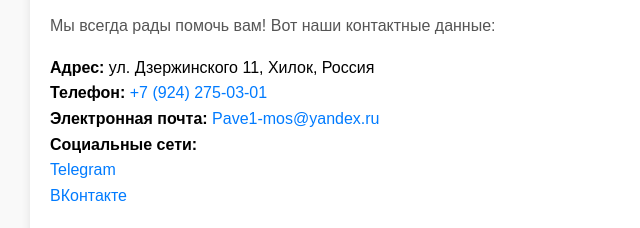
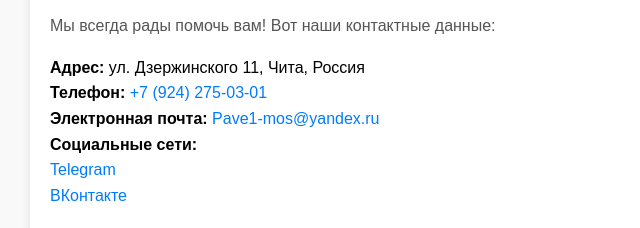
Before and after one commit to paxa4/repo-krossov, a plain HTML site: page index.html in a window 1280 px wide. Shown: the part 2760-2988 px from the top of the page, 30-670 px from the left. Drawn offline with Linux system fonts and the light colour scheme.

Commit message:
Update index.html

```diff
--- a/index.html
+++ b/index.html
@@ -124,7 +124,7 @@
             <h3>О нас</h3>
             <p>Мы всегда рады помочь вам! Вот наши контактные данные:</p>
     <ul>
-        <li><strong>Адрес:</strong> ул. Дзержинского 11, Хилок, Россия</li>
+        <li><strong>Адрес:</strong> ул. Дзержинского 11, Чита, Россия</li>
         <li><strong>Телефон:</strong>  <a href="tel:89242750301">+7 (924) 275-03-01</a> </li>
         <li><strong>Электронная почта:</strong> <a href="mailto:Pave1-mos@yandex.ru">Pave1-mos@yandex.ru</a></li>
         <li><strong>Социальные сети:</strong></li>
```
